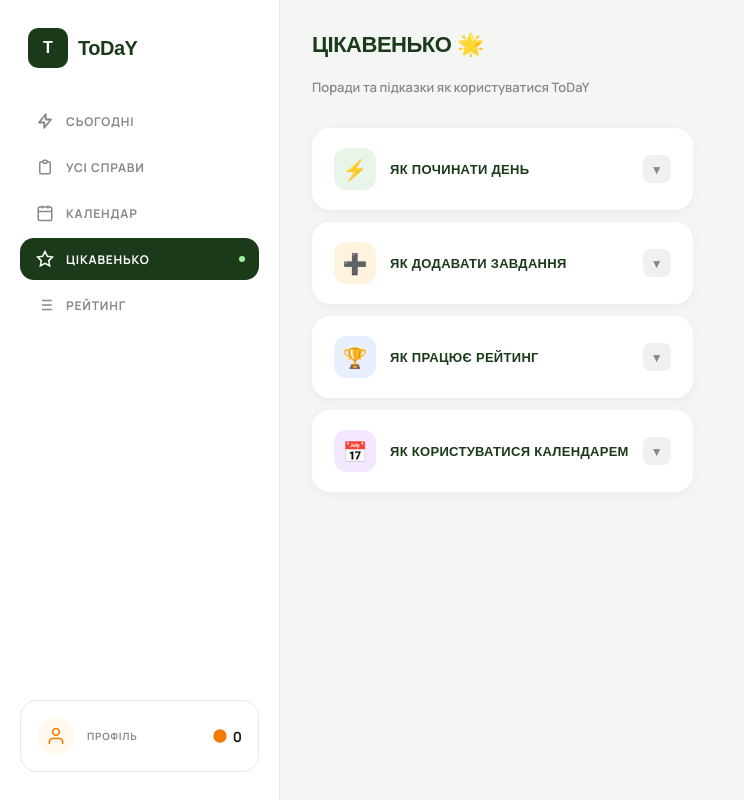
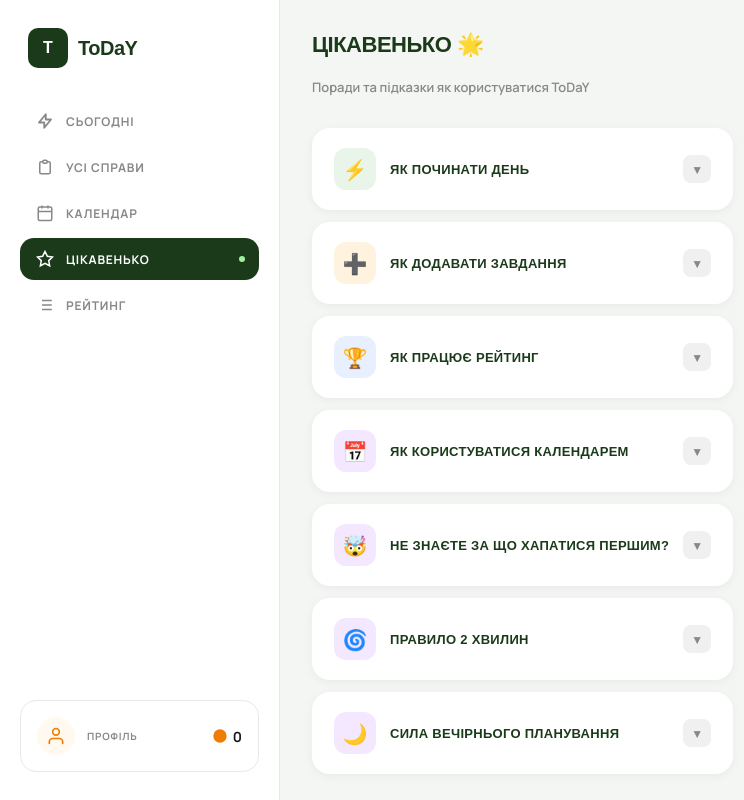
Before and after one commit to SherbynaEugene/Today_project, a Django app: page /interesting/ in a window 1280 px wide. Shown: the whole page, without its empty margins (0-744 px from the left). Run offline with Django 5.2, Linux system fonts and the light colour scheme; some web fonts are replaced.

Commit message:
Додано нові картки в розділ Цікавенько та стрілочки в календарі

```diff
--- a/myapp/templates/myapp/calendar.html
+++ b/myapp/templates/myapp/calendar.html
@@ -65,7 +65,7 @@
     display: flex; align-items: center; justify-content: center;
     cursor: pointer; color: var(--text-dark);
     transition: all 0.2s; font-size: 16px;
-    /* text-decoration: none; */
+    text-decoration: none;
   }
 
   .cal-nav-btn:hover { background: var(--green-dark); color: white; border-color: var(--green-dark); }
--- a/myapp/templates/myapp/interesting.html
+++ b/myapp/templates/myapp/interesting.html
@@ -351,6 +351,73 @@
     </details>
   </div>
 
+  <!-- 5 -->
+  <div class="tip-item">
+    <details>
+      <summary class="tip-summary">
+        <div class="tip-icon purple">🤯</div>
+          <div class="tip-label">НЕ ЗНАЄТЕ ЗА ЩО ХАПАТИСЯ ПЕРШИМ?</div>
+        <div class="tip-arrow">▼</div>
+      </summary>
+      <div class="tip-divider"></div>
+      <div class="tip-body">
+        <div class="tip-step">
+          <div class="tip-num">1</div>
+          <div class="tip-text"><strong>Важливі та термінові</strong> — робіть негайно.</div>
+        </div>
+        <div class="tip-step">
+          <div class="tip-num">2</div>
+          <div class="tip-text"><b>Важливі, але не термінові</b> — заплануйте час для них (найважливіший сектор!).</div>
+        </div>
+        <div class="tip-step">
+          <div class="tip-num">3</div>
+          <div class="tip-text"><b>Термінові, але не важливі</b> — делегуйте або робіть швидко.</div>
+          <div class="tip-text">(читайте правило двох хвилин).</div>
+        </div>
+        <div class="tip-step">
+          <div class="tip-num">4</div>
+          <div class="tip-text"><b>Неважливі та не термінові</b> — просто видаліть їх зі списку.</div>
+        </div>
+      </div>
+    </details>
+  </div>
+
+  <!-- 6 -->
+  <div class="tip-item">
+    <details>
+      <summary class="tip-summary">
+        <div class="tip-icon purple">🌀</div>
+          <div class="tip-label">ПРАВИЛО 2 ХВИЛИН</div>
+        <div class="tip-arrow">▼</div>
+      </summary>
+      <div class="tip-divider"></div>
+      <div class="tip-body">
+        <div class="tip-step">
+          <div class="tip-num">1</div>
+          <div class="tip-text">Якщо завдання зі списку займає менше ніж 2 хвилини (наприклад, відповісти на лист або випити вітаміни) — зробіть його прямо зараз. Не відкладайте та не плануйте те, що можна завершити миттєво. Це звільняє ментальний простір для великих проєктів.</div>
+        </div>
+      </div>
+    </details>
+  </div>
+
+  <!-- 7 -->
+  <div class="tip-item">
+    <details>
+      <summary class="tip-summary">
+        <div class="tip-icon purple">🌙</div>
+          <div class="tip-label">СИЛА ВЕЧІРНЬОГО ПЛАНУВАННЯ</div>
+        <div class="tip-arrow">▼</div>
+      </summary>
+      <div class="tip-divider"></div>
+      <div class="tip-body">
+        <div class="tip-step">
+          <div class="tip-num">1</div>
+          <div class="tip-text">Найкращий спосіб почати продуктивний ранок — це спланувати його ввечері. Витратьте 5 хвилин перед сном, щоб додати 3 основні справи на завтра у ToDaY. Це зніме тривожність, і ви прокинетесь з чітким розумінням, з чого почати день.</div>
+        </div>
+      </div>
+    </details>
+  </div>
+
 </div>
 </main>
 
--- a/tasks/views.py
+++ b/tasks/views.py
@@ -43,7 +43,7 @@ def today_tasks(request):
         user=request.user,
         is_for_today=False,
         is_completed=False,
-        planned_date__isnull=True
+        # planned_date__isnull=True
     ).order_by('order')
 
     categories = Category.objects.filter(user=request.user)
```
Also changed, not shown: db.sqlite3.
